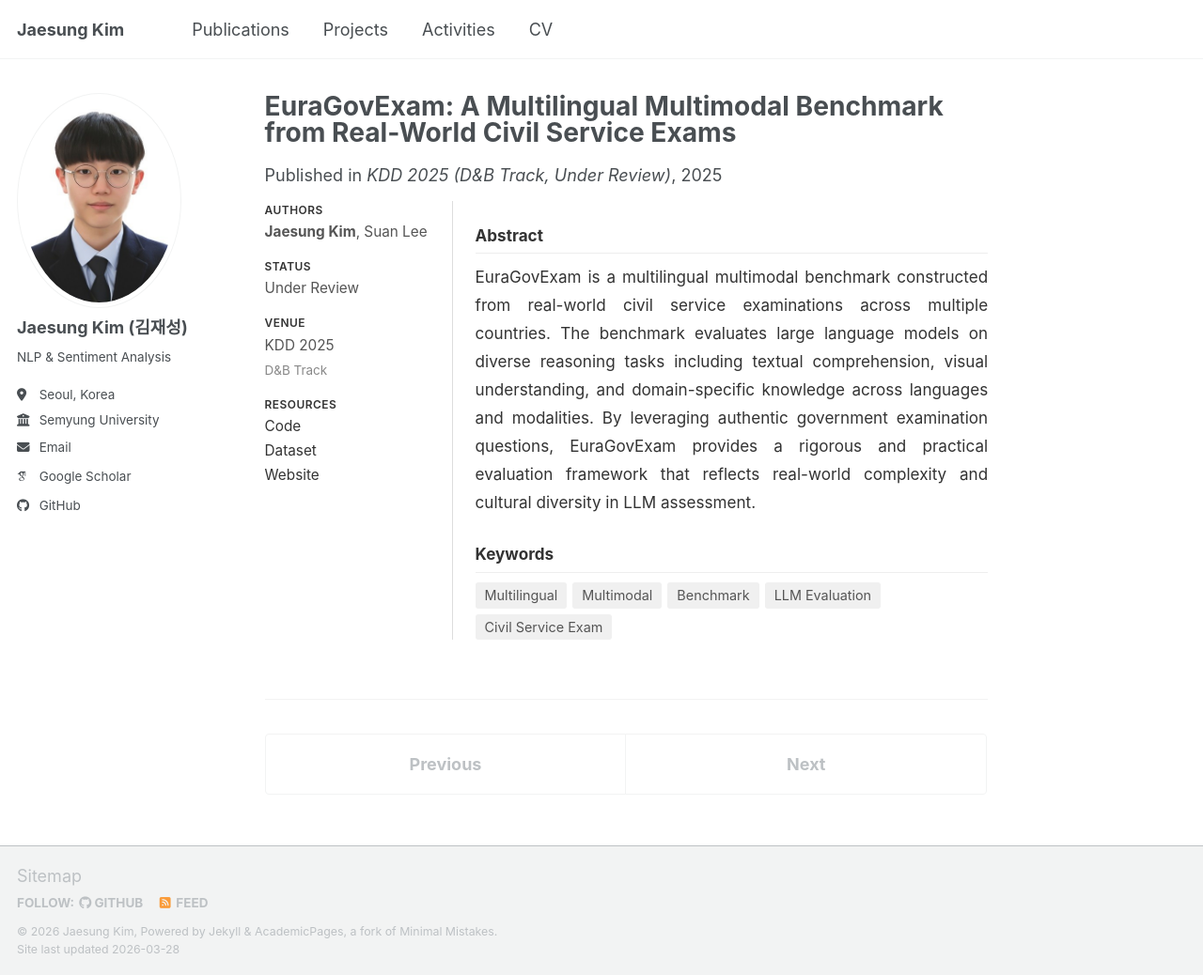
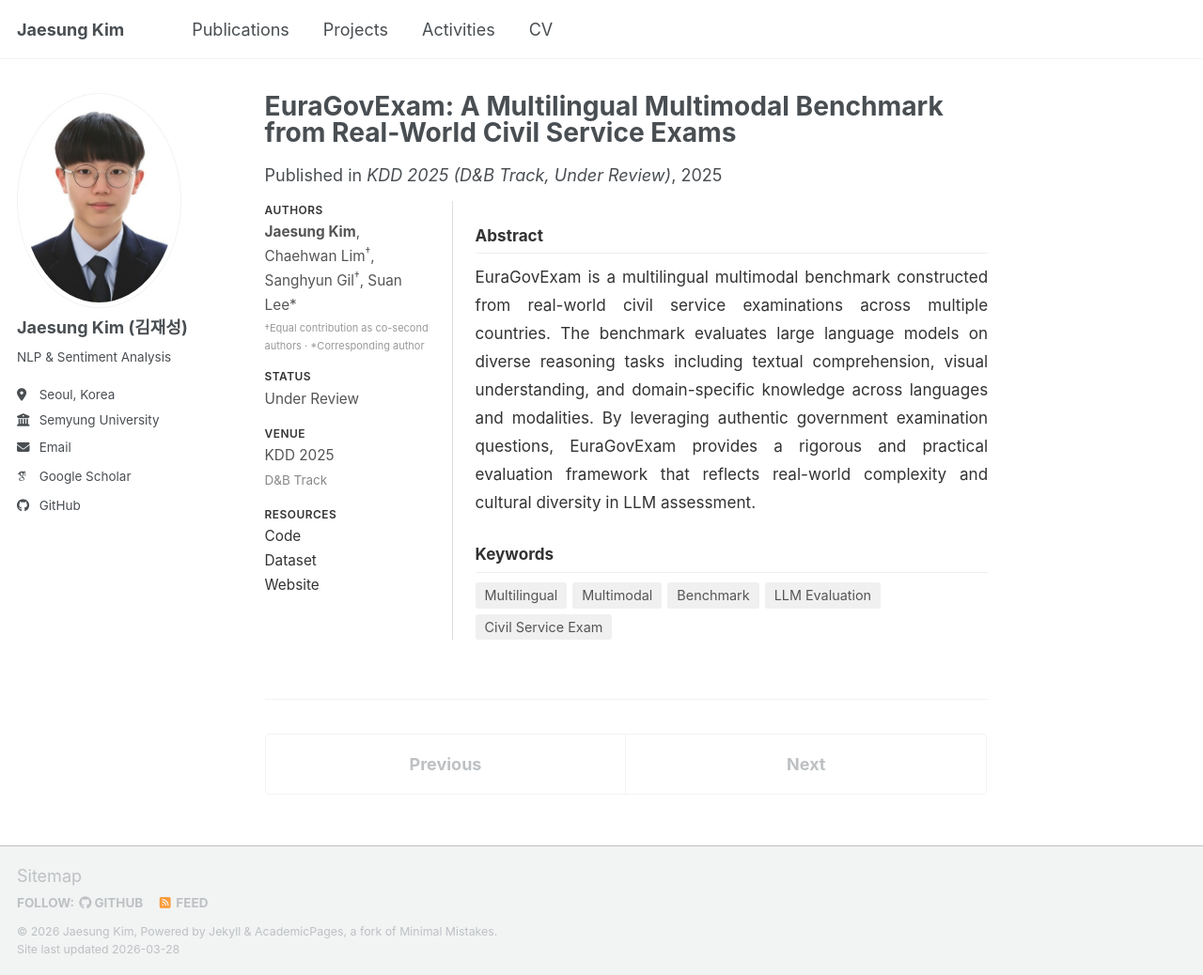
Before and after one commit to thisiskorea/CV, a Jekyll site: the page built from _publications/2025-12-01-euragovexam.md, in a window 1280 px wide and 1038 px high. Shown: the whole window at 94% size. Built offline with Jekyll 4.4.1, drawn with Linux system fonts in a browser that asks for light colours; some web fonts are replaced; a script bundle is joined from its source files by our own code; library files that are not in the unit come from our copies.

Commit message:
Update EuraGovExam authors with co-second authors and corresponding
https://claude.ai/code/session_01CU9SVkWVuVsgHzfbJU88mX

```diff
--- a/_publications/2025-12-01-euragovexam.md
+++ b/_publications/2025-12-01-euragovexam.md
@@ -5,7 +5,7 @@ category: conferences
 permalink: /publication/2025-euragovexam
 date: 2025-12-01
 venue: 'KDD 2025 (D&B Track, Under Review)'
-citation_authors: '<strong>Jaesung Kim</strong>, Suan Lee'
+citation_authors: '<strong>Jaesung Kim</strong>, Chaehwan Lim<sup>†</sup>, Sanghyun Gil<sup>†</sup>, Suan Lee*'
 paperurl: ''
 codeurl: 'https://github.com/thisiskorea/EuraGovExam'
 excerpt: ''
@@ -16,7 +16,8 @@ excerpt: ''
 <div class="arxiv-wrap">
   <div class="arxiv-sidebar">
     <span class="arxiv-label">Authors</span>
-    <span class="arxiv-value"><strong>Jaesung Kim</strong>, Suan Lee</span>
+    <span class="arxiv-value"><strong>Jaesung Kim</strong>, Chaehwan Lim<sup>†</sup>, Sanghyun Gil<sup>†</sup>, Suan Lee*</span>
+    <span style="font-size:0.72em;color:#999;margin-top:2px;display:block">†Equal contribution as co-second authors · *Corresponding author</span>
 
     <span class="arxiv-label">Status</span>
     <span class="arxiv-value">Under Review</span>
```
